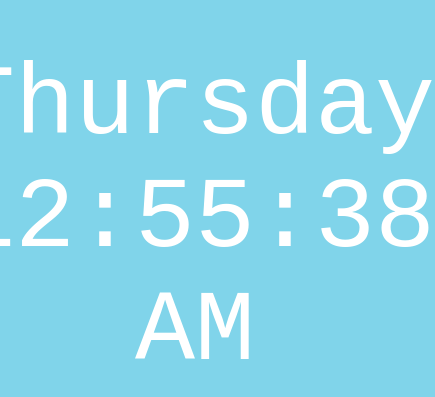
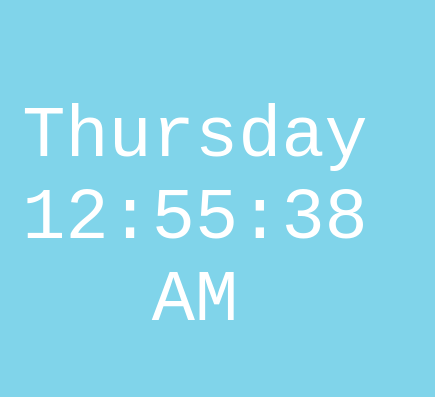
Before and after one commit to ivobul/coder-projects, a plain HTML site: page digital-clock/index.html in a window 390 px wide. Shown: the part 203-600 px from the top of the page, 435 px wide, since content can reach past the window. Drawn offline with Linux system fonts and the light colour scheme.

Commit message:
Update style.css

```diff
--- a/digital-clock/style.css
+++ b/digital-clock/style.css
@@ -14,12 +14,28 @@ body {
 .container {
   align-items: center;
   display: flex;
+  flex-direction: column;
   justify-content: center;
   min-height: 100vh;
+  padding: 0 10px;
 }
 
-#clock {
+#clock,
+#weekDay {
   font-size: 6.25rem;
-  flex-basis: 800px;
   text-align: center;
 }
+
+@media (max-width: 767px) {
+  #clock,
+  #weekDay {
+    font-size: 4.5rem;
+  }
+}
+
+@media (max-width: 376px) {
+  #clock,
+  #weekDay {
+    font-size: 3rem;
+  }
+}
```
